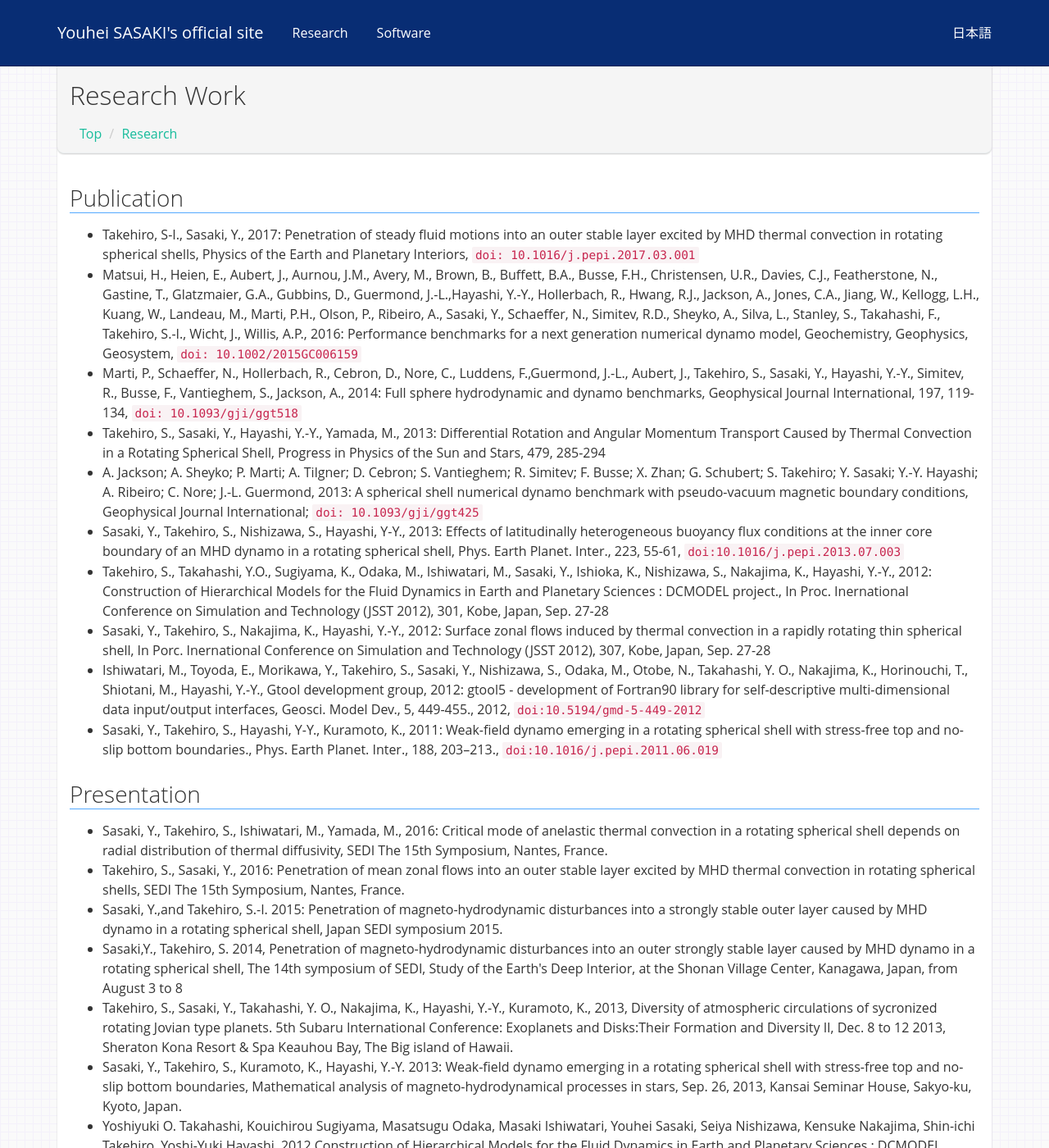
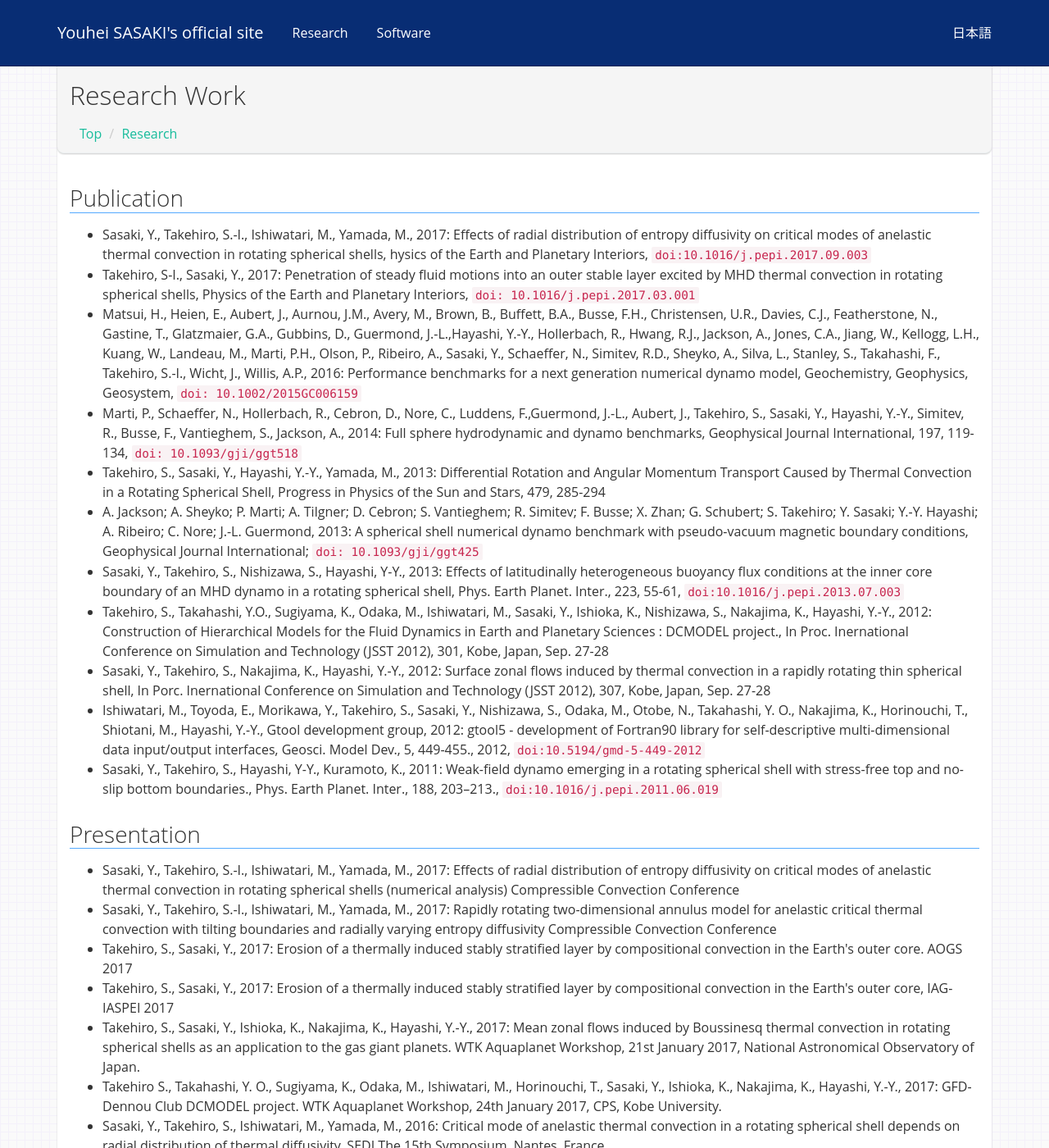
Before and after one commit to uwabami/uwabami.github.io, a Jekyll site: the page built from research/index.en.html, in a window 1280 px wide and 1400 px high. Shown: the whole window at 82% size. Built offline with Jekyll 4.4.1, drawn with Linux system fonts in a browser that asks for light colours; some of the changed text lies outside the part shown.

Commit message:
Update research again
Signed-off-by: Youhei SASAKI <uwabami@gfd-dennou.org>

```diff
--- a/research/index.en.html
+++ b/research/index.en.html
@@ -1,6 +1,6 @@
 ---
 title: Research Work
-date: 2017-03-16 17:52:35
+date: 2017-09-29 16:13:30
 layout: default
 lang: en
 ref: research
@@ -10,6 +10,9 @@ permalink: /research/index.en.html
 <h2 id="org3b126c8">Publication</h2>
 <div class="outline-text-2" id="text-org3b126c8">
 <ul class="org-ul">
+<li><span class="underline">Sasaki, Y.</span>, Takehiro, S.-I., Ishiwatari, M., Yamada, M., 2017:
+Effects of radial distribution of entropy diffusivity on critical modes of anelastic thermal convection in rotating spherical shells,
+hysics of the Earth and Planetary Interiors, <code>doi:10.1016/j.pepi.2017.09.003</code></li>
 <li>Takehiro, S-I., Sasaki, Y., 2017:
 Penetration of steady fluid motions into an outer stable layer excited by MHD thermal convection in rotating spherical shells,
 Physics of the Earth and Planetary Interiors,
@@ -49,6 +52,24 @@ Phys. Earth Planet. Inter., 188, 203&#x2013;213., <code>doi:10.1016/j.pepi.2011.
 <h2 id="org49a48b9">Presentation</h2>
 <div class="outline-text-2" id="text-org49a48b9">
 <ul class="org-ul">
+<li><span class="underline">Sasaki, Y.</span>, Takehiro, S.-I., Ishiwatari, M., Yamada, M., 2017:
+Effects of radial distribution of entropy diffusivity on critical modes of anelastic thermal convection in rotating spherical shells (numerical analysis)
+Compressible Convection Conference</li>
+<li><span class="underline">Sasaki, Y.</span>, Takehiro, S.-I., Ishiwatari, M., Yamada, M., 2017:
+Rapidly rotating two-dimensional annulus model for anelastic critical thermal convection with tilting boundaries and radially varying entropy diffusivity
+Compressible Convection Conference</li>
+<li>Takehiro, S., <span class="underline">Sasaki, Y.</span>, 2017:
+Erosion of a thermally induced stably stratified layer by compositional convection in the Earth's outer core.
+AOGS 2017</li>
+<li>Takehiro, S., <span class="underline">Sasaki, Y.</span>, 2017:
+Erosion of a thermally induced stably stratified layer by compositional convection in the Earth's outer core,
+IAG-IASPEI 2017</li>
+<li>Takehiro, S., <span class="underline">Sasaki, Y.</span>, Ishioka, K., Nakajima, K., Hayashi, Y.-Y., 2017:
+Mean zonal flows induced by Boussinesq thermal convection in rotating spherical shells as an application to the gas giant planets.
+WTK Aquaplanet Workshop, 21st January 2017, National Astronomical Observatory of Japan.</li>
+<li>Takehiro S., Takahashi, Y. O., Sugiyama, K., Odaka, M., Ishiwatari, M., Horinouchi, T., <span class="underline">Sasaki, Y.</span>, Ishioka, K., Nakajima, K., Hayashi, Y.-Y., 2017:
+GFD-Dennou Club DCMODEL project.
+WTK Aquaplanet Workshop, 24th January 2017, CPS, Kobe University.</li>
 <li><span class="underline">Sasaki, Y.</span>, Takehiro, S., Ishiwatari, M., Yamada, M., 2016:
 Critical mode of anelastic thermal convection in a rotating spherical shell depends on radial distribution of thermal diffusivity,
 SEDI The 15th Symposium, Nantes, France.</li>
```
Also changed, not shown: research/index.html (+35 -5 lines).
